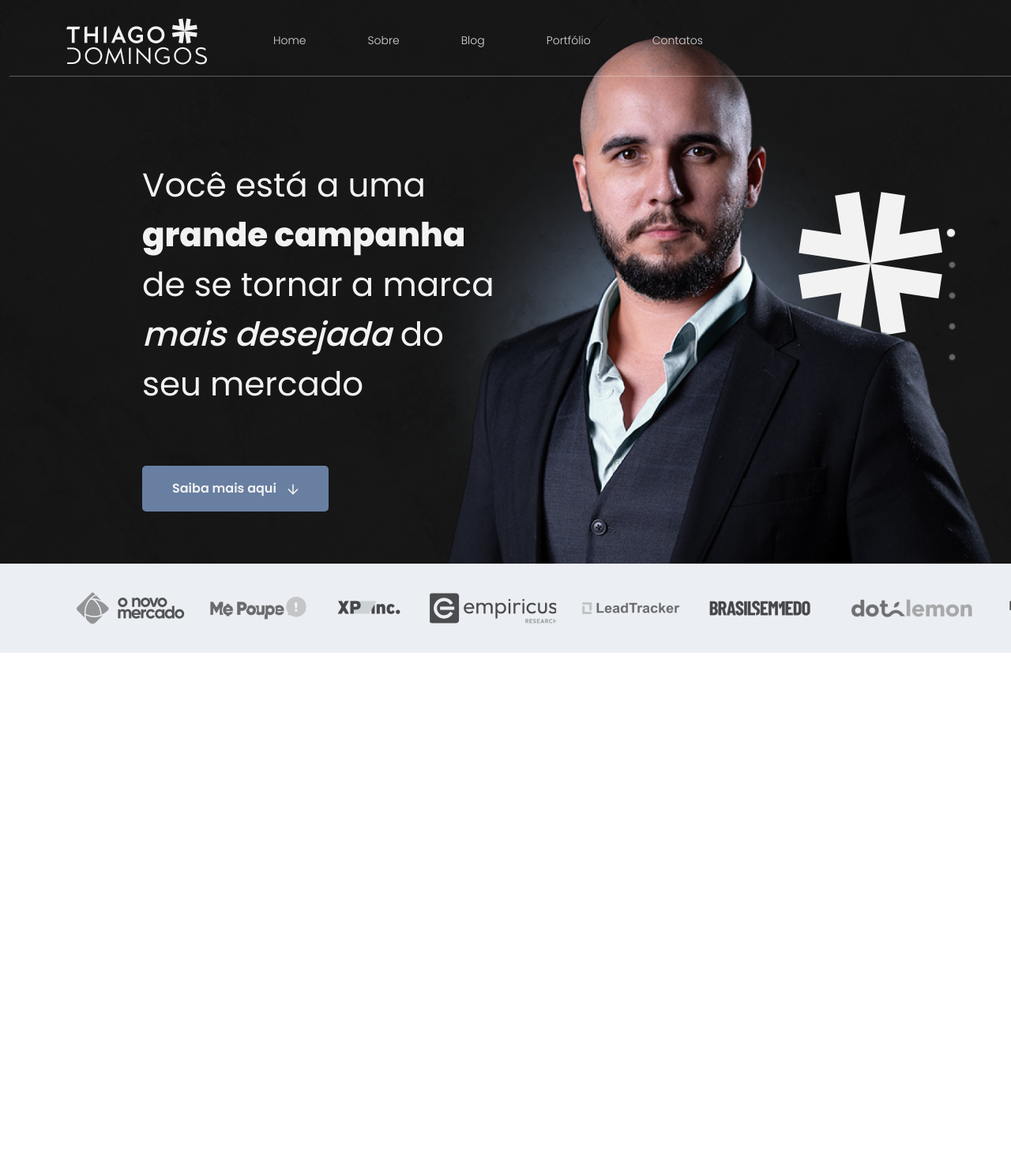
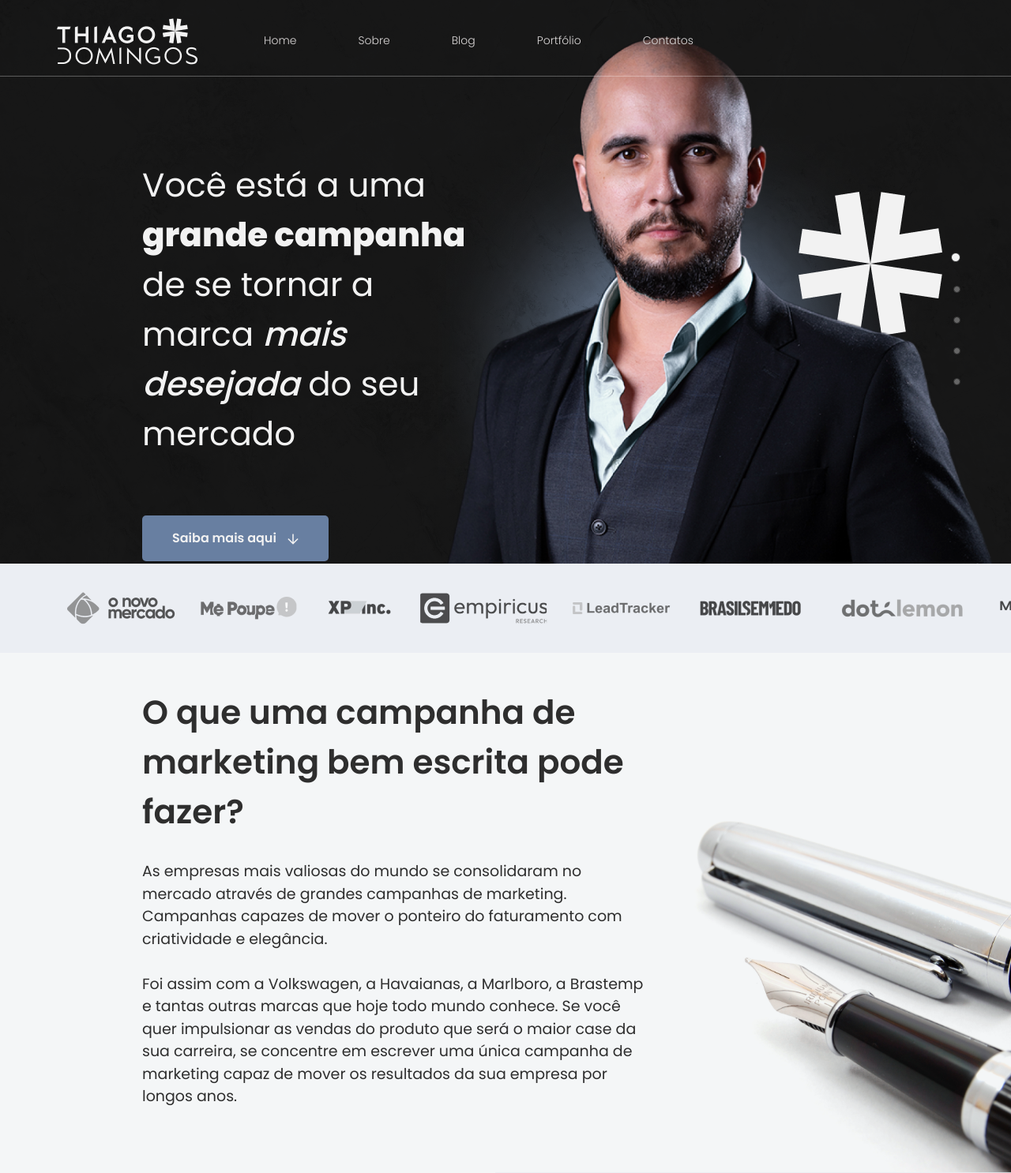
Before and after one commit to romatorres/lp-thiagodomingos, a website: page src/index.html in a window 1280 px wide. Shown: the part 23-1509 px from the top of the page at 79% size. Before the commit the page ends 850 px from the top, so only its background shows below. Drawn offline with Linux system fonts and the light colour scheme.

Commit message:
add written_campaign

```diff
--- a/src/index.html
+++ b/src/index.html
@@ -16,7 +16,7 @@
     <title>Thiago Domingos</title>
   </head>
   <body>
-    <header class="header_topo container-fluid">
+    <header class="header_topo">
       <nav class="navbar navbar-expand-lg navbar-light justify-content-between nav_content">
         <a class="navbar-brand logo_topo" href="#">
           <img src="../dist/img/logo_topo.png" class="img-fluid" />
@@ -34,21 +34,22 @@
           </ul>
         </div>
       </nav>
-      <section class="row header_content">
-          <div class="col-6 header_text">
-              <p class="campaign_text">Você está a uma <span class="fw_800"> grande campanha</span> de se tornar a marca <span class="fw_500"> mais desejada </span> do seu mercado</p>
+      <div class="container-fluid row">
+        <div class="col-6 content_big-campaign">
+          <p class="big_campaign-text">Você está a uma <span class="fw_800"> grande campanha</span> de se tornar a marca <span class="fw_500"> mais desejada </span> do seu mercado</p>
           <button class="campaign_btn">Saiba mais aqui <img src="../dist/img/icon/down_arrow.svg" alt=""></button>
         </div>
         <div class="col-6 floating_menu">
-            <div class="active_circle"><a href="#" alt="Home"></a></div>
+          <span class="active_circle"><a href="#" alt="Home"></a></span>
           <span data-tooltip="Sobre"><div class="circle"></div></span>
           <span data-tooltip="Blog"><div class="circle"></div></span>
           <span data-tooltip="Portfólio"><div class="circle"></div></span>
           <span data-tooltip="Contatos"><div class="circle"></div></span>
         </div>
-      </section>
+      </div>
     </header>
-    <section class="container-fluid logo_partners">
+
+    <section class="logo_partners">
       <div class="itens_partners">
         <img src="../dist/img/logo-parceiros/1_onm.png" alt="O Novo Mercado">
         <img src="../dist/img/logo-parceiros/2_me-poupe.png" alt="Me Poupe">
@@ -60,5 +61,19 @@
         <img src="../dist/img/logo-parceiros/8-maybelline.png" alt="Maybel Line">
       </div>
     </section>
+
+    <section class="written_campaign">
+      <div class="content_written-campaign">
+        <div class="written_campaign-title">
+          <p>O que uma campanha de marketing bem escrita pode fazer?</p>
+        </div>
+        <div class="written_campaign-text">
+          <p>As empresas mais valiosas do mundo se consolidaram no mercado através de grandes campanhas de marketing. Campanhas capazes       de mover o ponteiro do faturamento com criatividade e elegância.
+            <br><br>
+            Foi assim com a Volkswagen, a Havaianas, a Marlboro, a Brastemp e tantas outras marcas que hoje todo mundo conhece. Se você quer impulsionar as vendas do produto que será o maior case da sua carreira, se concentre em escrever uma única campanha de marketing capaz de mover os resultados da sua empresa por longos anos.</p>
+        </div>
+      </div>
+    </section>
+
   </body>
 </html>
--- a/src/sass/stylo.scss
+++ b/src/sass/stylo.scss
@@ -10,11 +10,12 @@
 }
 :root{
     --primary: #F2F2F2;
+    --primary-medium: #F4F6F7;
+    --primary-light: #ebeef3;
     --secondary: #687FA1;
-    --secondary-hover: #7F94B1;
-    --tertiary: #ebeef3;
-    --circle: #666666;
-    --circle-border: #2E2E2E;
+    --secondary-light: #7F94B1;
+    --tertiary: #2E2E2E;
+    --tertiary-light: #666666;
 }
 
 /* HEADER */
@@ -29,7 +30,6 @@
 /* MENU TOPO */
 header .nav_content{
     height: 120px;
-    width: 100vw;
     border-bottom: 1px solid rgba(255, 255, 255, 0.3);
     background-color: transparent;
 }
@@ -55,12 +55,11 @@ header .nav-link:hover{
 }
 
 /* TEXTO HEADER */
-.header_text{
+.content_big-campaign{
     padding-top: 106px;
-    padding-left: 180px;
-
+    padding-left: 180px
 }
-.campaign_text{
+.big_campaign-text{
     color: var(--primary);
     font-size: 2.625rem;
     font-weight: 400;
@@ -88,7 +87,7 @@ header .nav-link:hover{
     margin-left: 10px;
 }
 .campaign_btn:hover{
-    background-color: var(--secondary-hover);
+    background-color: var(--secondary-light);
 }
 
 /* MENU LATERAL */
@@ -98,21 +97,21 @@ header .nav-link:hover{
     justify-content: center;
     align-items: end;
     gap: 30px;
-    padding-right: 70px;
+    padding-right: 40px;
 }
 .active_circle{
     width: 12px;
     height: 12px;
     border-radius: 50%;
     background-color: var(--primary);
-    border: 1px solid var(--circle-border);
+    border: 1px solid var(--tertiary);
 }
 .circle{
     width: 9px;
     height: 9px;
     border-radius: 50%;
-    background-color: var(--circle);
-    border: 1px solid var(--circle-border);
+    background-color: var(--tertiary-light);
+    border: 1px solid var(--tertiary);
 }
 [data-tooltip] {
     position: relative;
@@ -130,7 +129,7 @@ header .nav-link:hover{
     border-radius: 2px;
     content: attr(data-tooltip);
     white-space: nowrap;
-    background-color: var(--secondary-hover);
+    background-color: var(--secondary-light);
     color: var(--primary);
 }
 [data-tooltip]:before {
@@ -142,7 +141,7 @@ header .nav-link:hover{
 	transform: rotate(45deg);
 	width: 10px;
 	height: 10px;
-	background-color: var(--secondary-hover);
+	background-color: var(--secondary-light);
 }
 [data-tooltip]:hover:after {
     display: block;
@@ -156,7 +155,7 @@ header .nav-link:hover{
     display: flex;
     align-items: center;
     height: 113px;
-    background: var(--tertiary);
+    background: var(--primary-light);
 }
 .itens_partners{
     display: flex;
@@ -167,3 +166,31 @@ header .nav-link:hover{
     margin-left: 85px;
     opacity: 0.70;
 }
+
+/* Campanha bem escrita */
+.written_campaign{
+    background-color: var(--primary-medium);
+    background-image: url(../../dist/img/background_pen.png);
+    background-repeat: no-repeat;
+    background-size: 51%;
+    background-position: right bottom;
+}
+.content_written-campaign{
+    padding-left: 180px;
+}
+.written_campaign-title{
+    width: 636px;
+    padding-top: 44px;
+    font-size: 2.625rem;
+    font-weight: 600;
+    line-height: 63px;
+    color: var(--tertiary);
+}
+.written_campaign-text{
+    width: 636px;
+    margin-top: 30px;
+    padding-bottom: 66px;
+    font-weight: 400;
+    font-size: 1.188rem;
+    color: var(--tertiary);
+}
```
Also changed, not shown: dist/css/stylo.css, dist/img/background_pen.png (added). Lines whose indentation alone changed are shown as unchanged.
